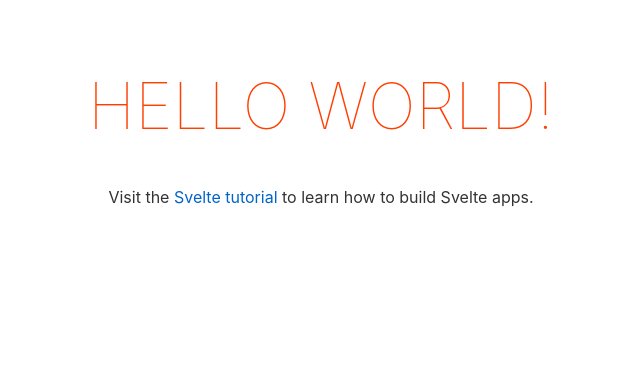
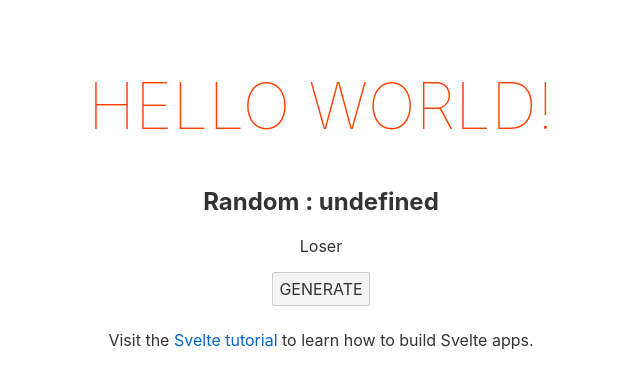
Before and after one commit to ntwari-egide/svelte-app, a Svelte app: page / in a window 1280 px wide. Shown: the top 388 px of the page, without its empty margins (319-959 px from the left). Built offline with nearby package versions, Linux system fonts and the light colour scheme.

Commit message:
ft: implement states

```diff
--- a/src/App.svelte
+++ b/src/App.svelte
@@ -1,9 +1,22 @@
 <script>
 	export let name;
+
+	let rando;
+
+	function setRando() {
+		rando  = Math.random()
+	}
 </script>
 
 <main>
+
 	<h1>Hello {name}!</h1>
+
+	<h2>Random : {rando}</h2>
+
+	<p>{ Math.round(rando) ? 'Winner ': 'Loser '}</p>
+
+	<button on:click={setRando}>GENERATE</button>
 	<p>Visit the <a href="https://svelte.dev/tutorial">Svelte tutorial</a> to learn how to build Svelte apps.</p>
 </main>
 
```
